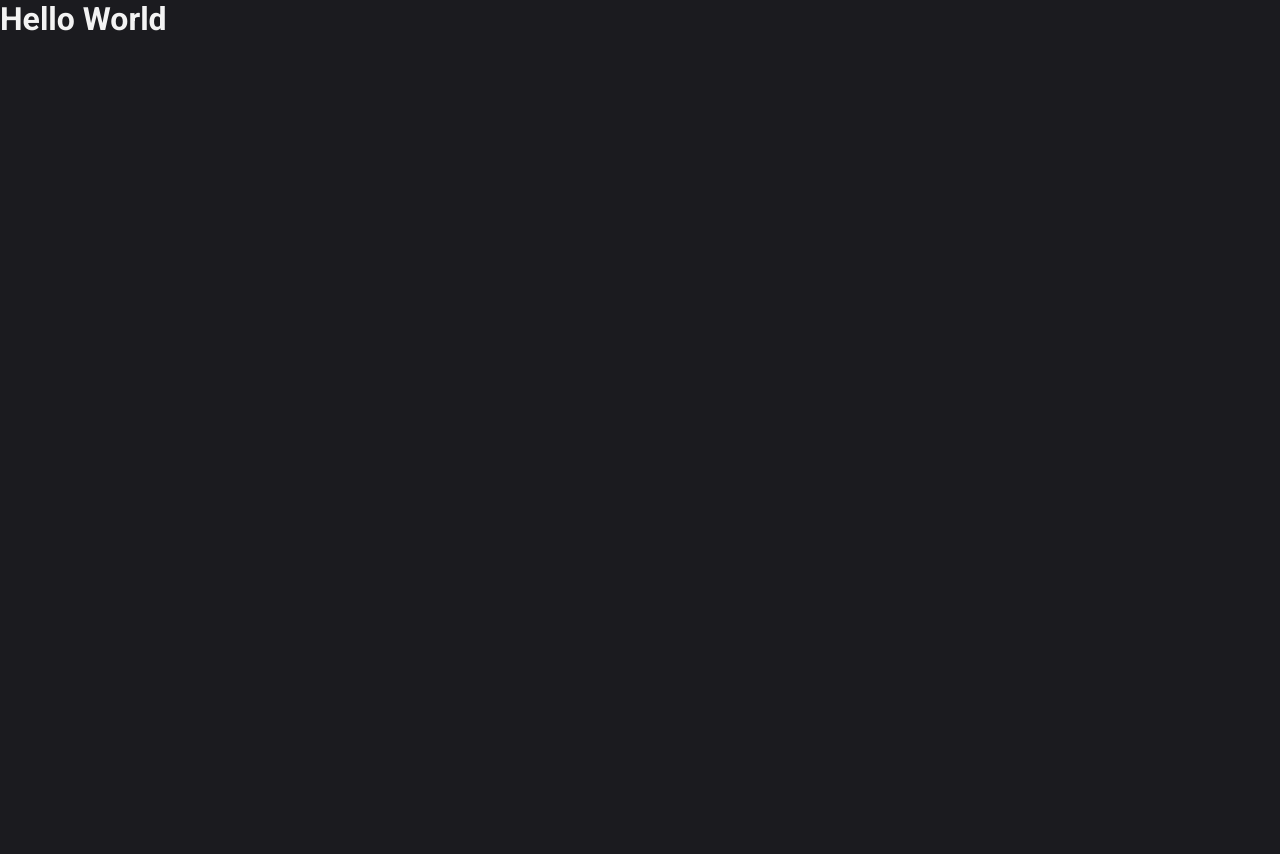
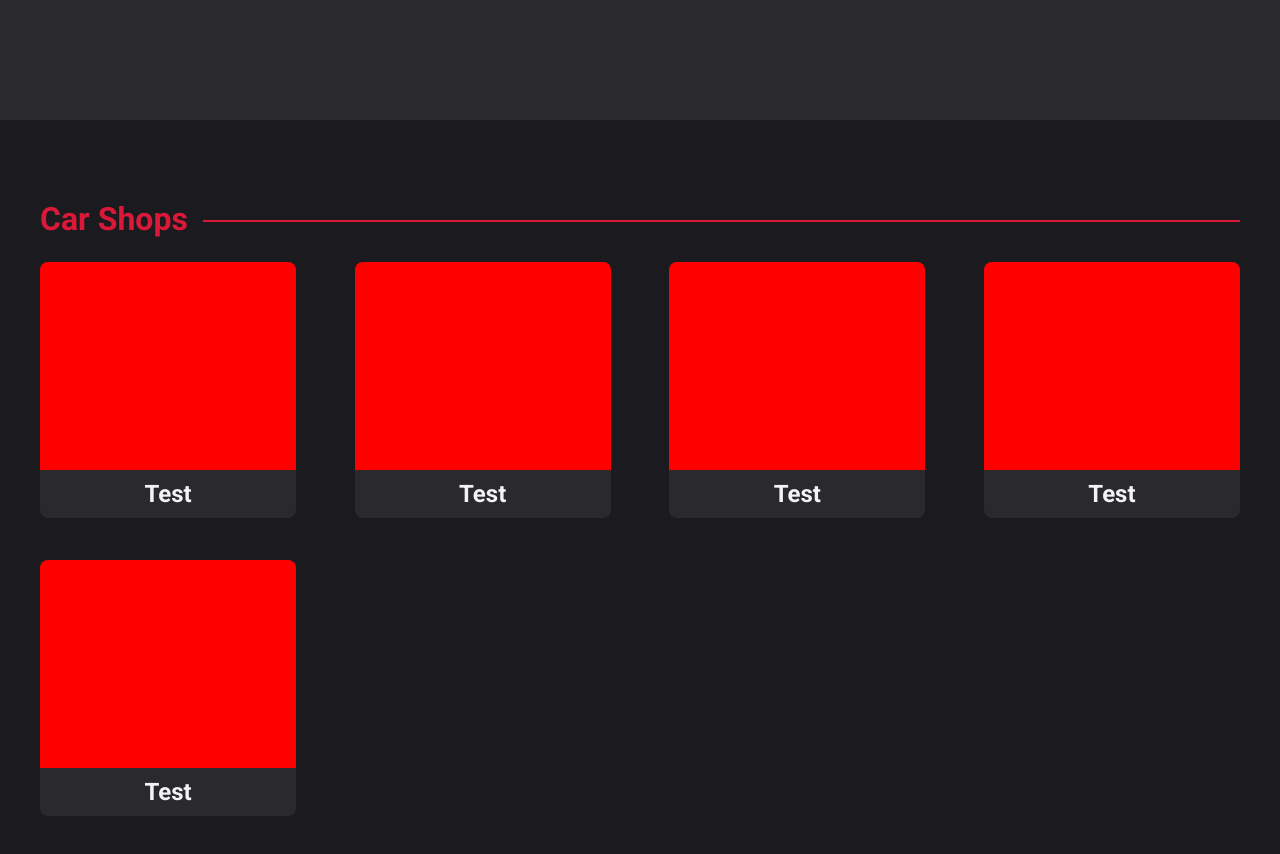
Before and after one commit to benjamim015/carShop-frontend, a Next.js app: page / in a window 1280 px wide. Shown: the top 854 px of the page. Before the commit the page ends 800 px from the top, so only its background shows below. Built offline with nearby package versions, Linux system fonts and the light colour scheme.

Commit message:
feat: add static home page

```diff
--- a/prettier.config.js
+++ b/prettier.config.js
@@ -1,6 +1,5 @@
 module.exports = {
-  semi: true,
   singleQuote: true,
+  trailingComma: 'all',
   arrowParens: 'avoid',
-  endOfLine: 'auto'
 };
--- a/src/pages/index.tsx
+++ b/src/pages/index.tsx
@@ -1,5 +1,42 @@
 import React from 'react';
 
+import {
+  Header,
+  PageWrapper,
+  Title,
+  CarShops,
+  CarShop,
+} from '../styles/pages/home';
+
 export default function Home() {
-  return <h1>Hello World</h1>;
+  return (
+    <>
+      <Header />
+      <Title>Car Shops</Title>
+      <PageWrapper>
+        <CarShops>
+          <CarShop>
+            <div />
+            <h2>Test</h2>
+          </CarShop>
+          <CarShop>
+            <div />
+            <h2>Test</h2>
+          </CarShop>
+          <CarShop>
+            <div />
+            <h2>Test</h2>
+          </CarShop>
+          <CarShop>
+            <div />
+            <h2>Test</h2>
+          </CarShop>
+          <CarShop>
+            <div />
+            <h2>Test</h2>
+          </CarShop>
+        </CarShops>
+      </PageWrapper>
+    </>
+  );
 }
--- /dev/null
+++ b/src/styles/pages/home.ts
@@ -0,0 +1,63 @@
+import styled from 'styled-components';
+
+export const Header = styled.header`
+  background: #29292e;
+  width: 100%;
+  height: 120px;
+  margin-bottom: 80px;
+`;
+
+export const Title = styled.h1`
+  display: flex;
+  white-space: nowrap;
+  color: #dc1839;
+  width: 100%;
+  max-width: 1200px;
+  margin: 0 auto;
+
+  &:after {
+    border-top: 2px solid #dc1839;
+    content: '';
+    position: relative;
+    top: 20px;
+    width: 100%;
+    margin-left: 15px;
+  }
+`;
+
+export const PageWrapper = styled.div`
+  width: 100%;
+  max-width: 1200px;
+  margin: 0 auto;
+`;
+
+export const CarShops = styled.div`
+  margin-top: 24px;
+  display: flex;
+  flex-wrap: wrap;
+  justify-content: space-between;
+  align-items: center;
+`;
+
+export const CarShop = styled.div`
+  min-width: 256px;
+  min-height: 256px;
+  background: #29292e;
+  border-radius: 8px;
+  margin-bottom: 42px;
+  display: flex;
+  flex-direction: column;
+  align-items: center;
+
+  div {
+    background: red;
+    width: 100%;
+    height: 208px;
+    border-top-left-radius: 8px;
+    border-top-right-radius: 8px;
+  }
+
+  h2 {
+    margin: auto 0;
+  }
+`;
```
Also changed, not shown: .eslintrc.json.
